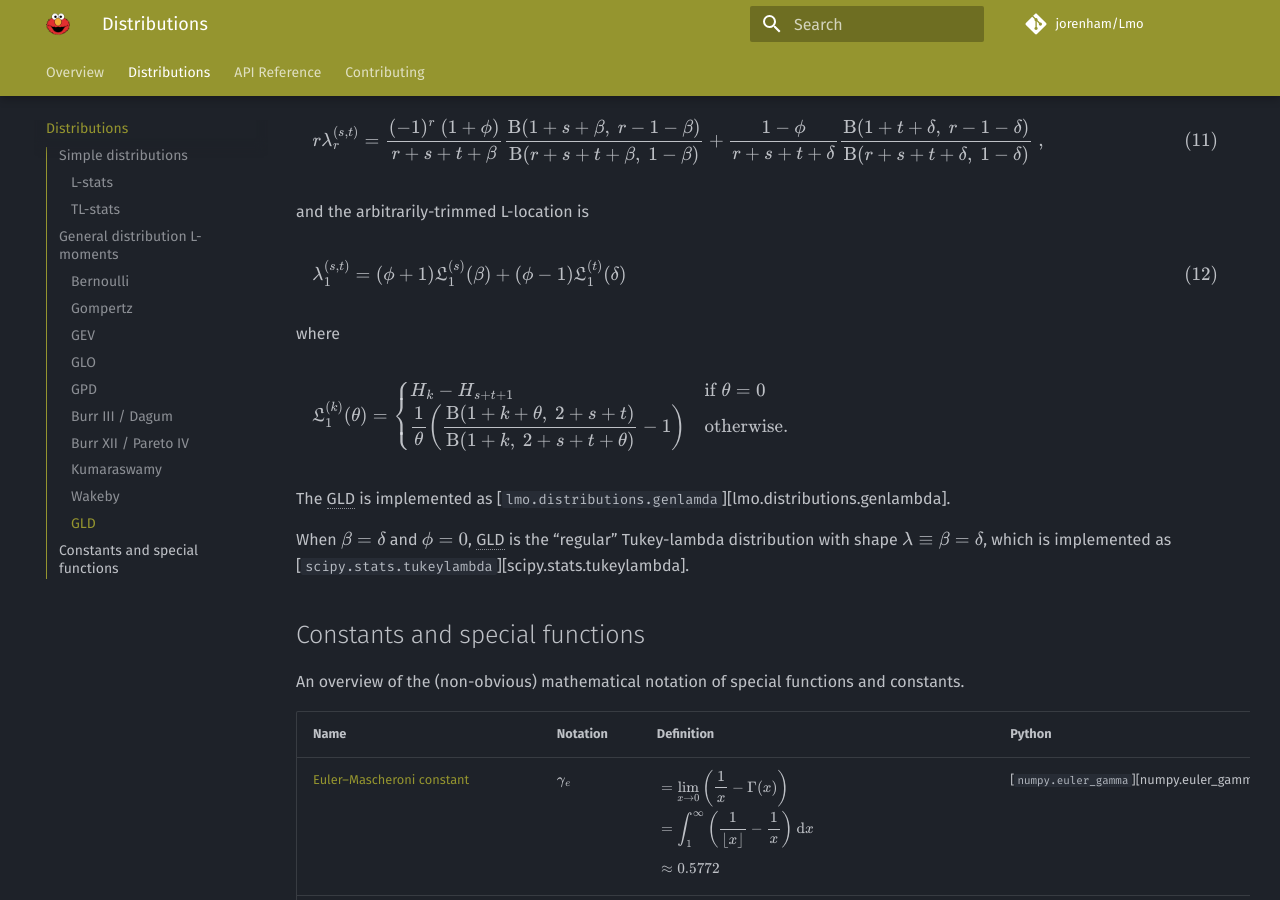
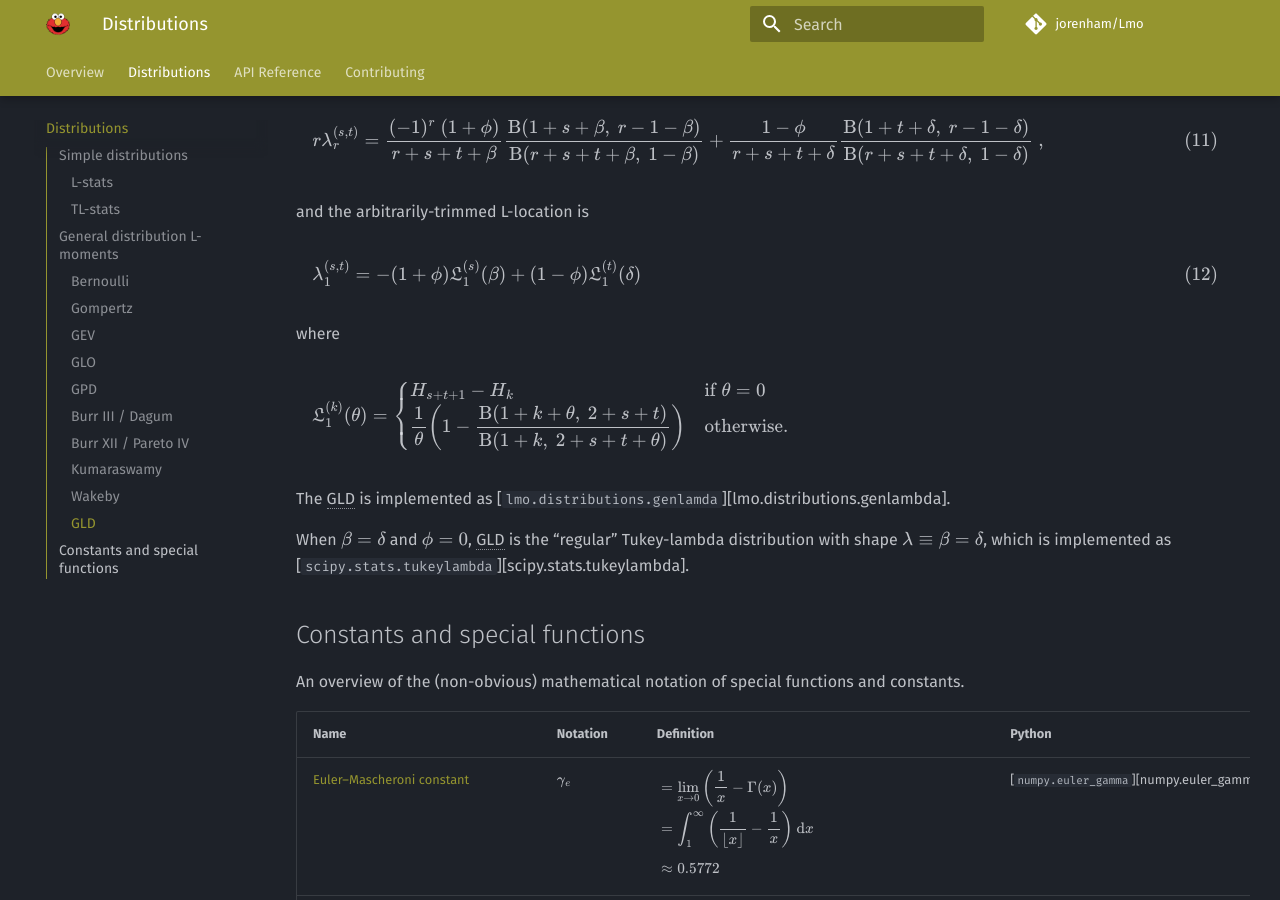
Before and after one commit to jorenham/Lmo, an MkDocs documentation site: the page built from docs/distributions.md, in a window 1280 px wide and 900 px high, scrolled down 10694 px. Built offline with MkDocs 1.6.1 and Material for MkDocs 9.7.7, drawn with Linux system fonts in a browser that asks for light colours; comment, search, counter and statistics services are not loaded.

Commit message:
consistend GLD L-moment sign usage

```diff
--- a/docs/distributions.md
+++ b/docs/distributions.md
@@ -1266,8 +1266,8 @@
 \[
 \begin{equation}
     \tlmoment{s, t}{1}
-        = (\phi + 1) \mathfrak{L}_{1}^{(s)}(\beta)
-        + (\phi - 1) \mathfrak{L}_{1}^{(t)}(\delta) \,
+        = -(1 + \phi) \mathfrak{L}_{1}^{(s)}(\beta)
+        + (1 - \phi) \mathfrak{L}_{1}^{(t)}(\delta) \,
 \end{equation}
 \]
 
@@ -1275,13 +1275,12 @@
 
 \[
 \mathfrak{L}_{1}^{(k)}(\theta) = \begin{cases}
-    \displaystyle H_k - H_{s + t + 1}
+    \displaystyle H_{s + t + 1} - H_k
         & \text{if } \theta = 0 \\
     \displaystyle \frac{1}{\theta}\left(
-        \frac
+        1 - \frac
             {\B(1 + k + \theta,\ 2 + s + t)}
             {\B(1 + k,\ 2 + s + t + \theta)}
-        - 1
     \right)
         & \text{otherwise.}
 \end{cases}
```
